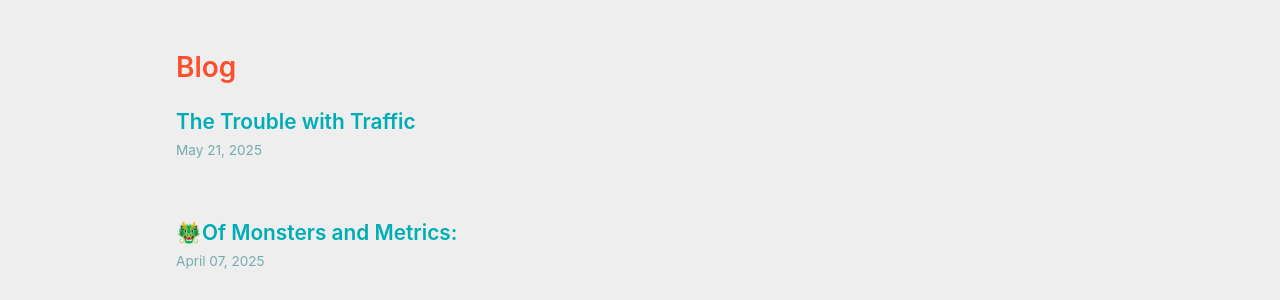
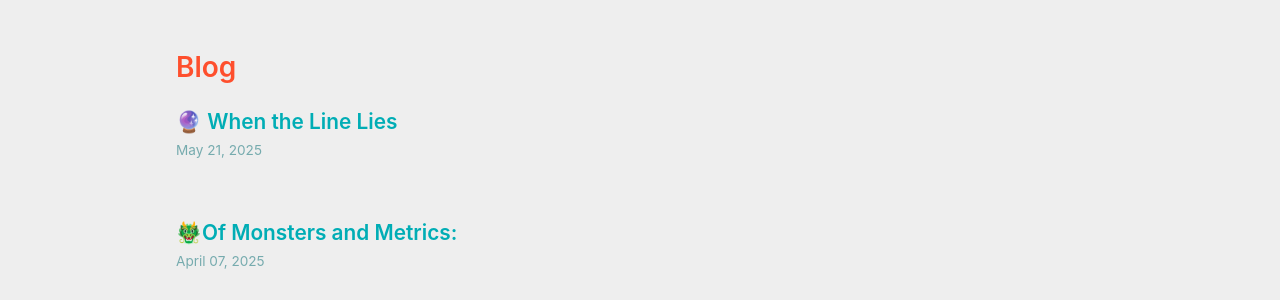
Before and after one commit to benjaminpharris/benjaminpharris.github.io, a Jekyll site: the page built from index.md, in a window 1280 px wide. Shown: the part 1170-1470 px from the top of the page. Built offline with Jekyll 4.4.1, drawn with Linux system fonts in a browser that asks for light colours.

Commit message:
Finalfinal

```diff
--- a/_posts/2025-05-21-trouble.md
+++ b/_posts/2025-05-21-trouble.md
@@ -1,7 +1,7 @@
 ---
 layout: post
-title: "The Trouble with Traffic"
-subtitle: "Why Measurement isn't Meaning"
+title: "🔮 When the Line Lies"
+subtitle: "The Danger of Thinking a Good Fit Sees What’s Next"
 ---
 ![The Black Box](/assets/images/wizmuseum.jpg)
 
```
